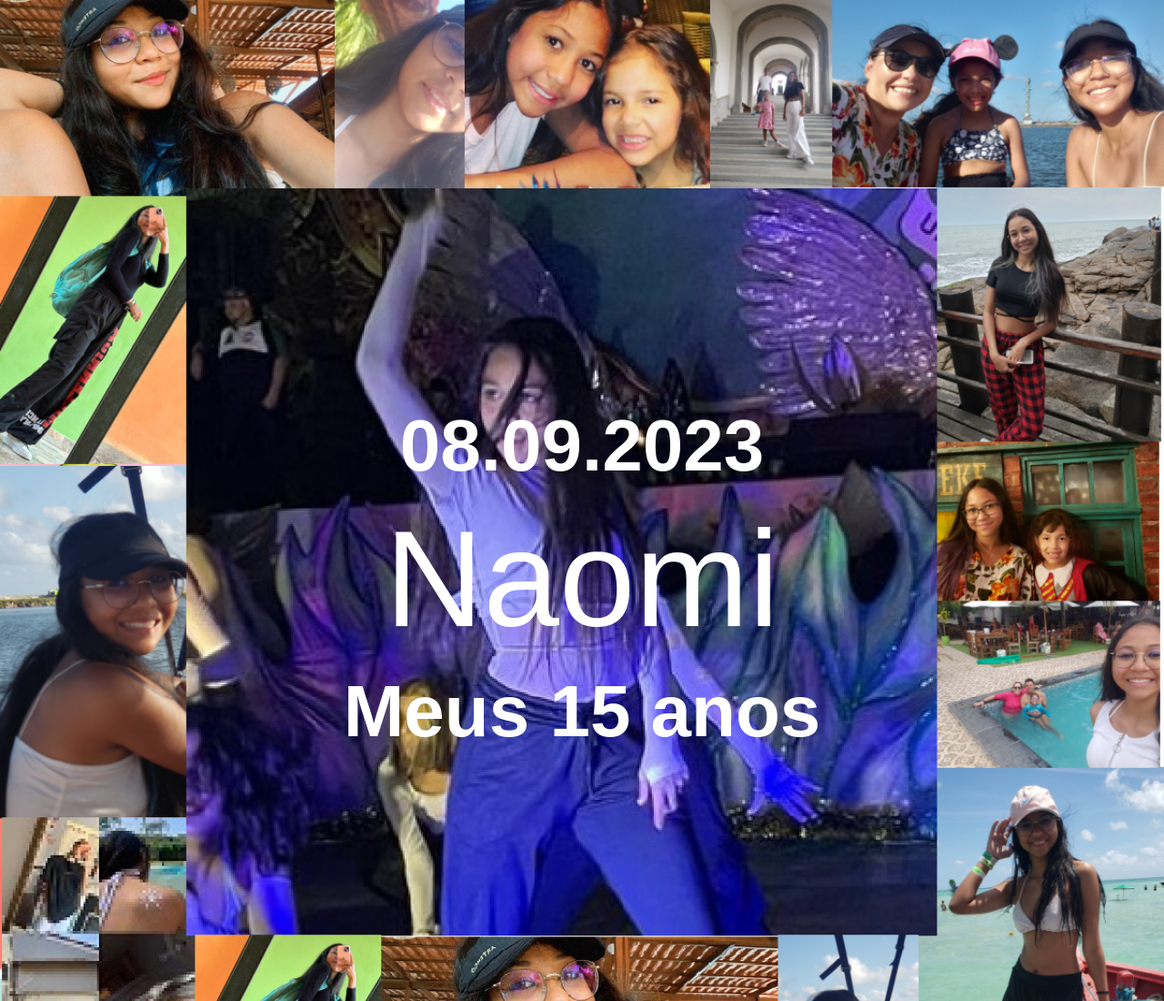
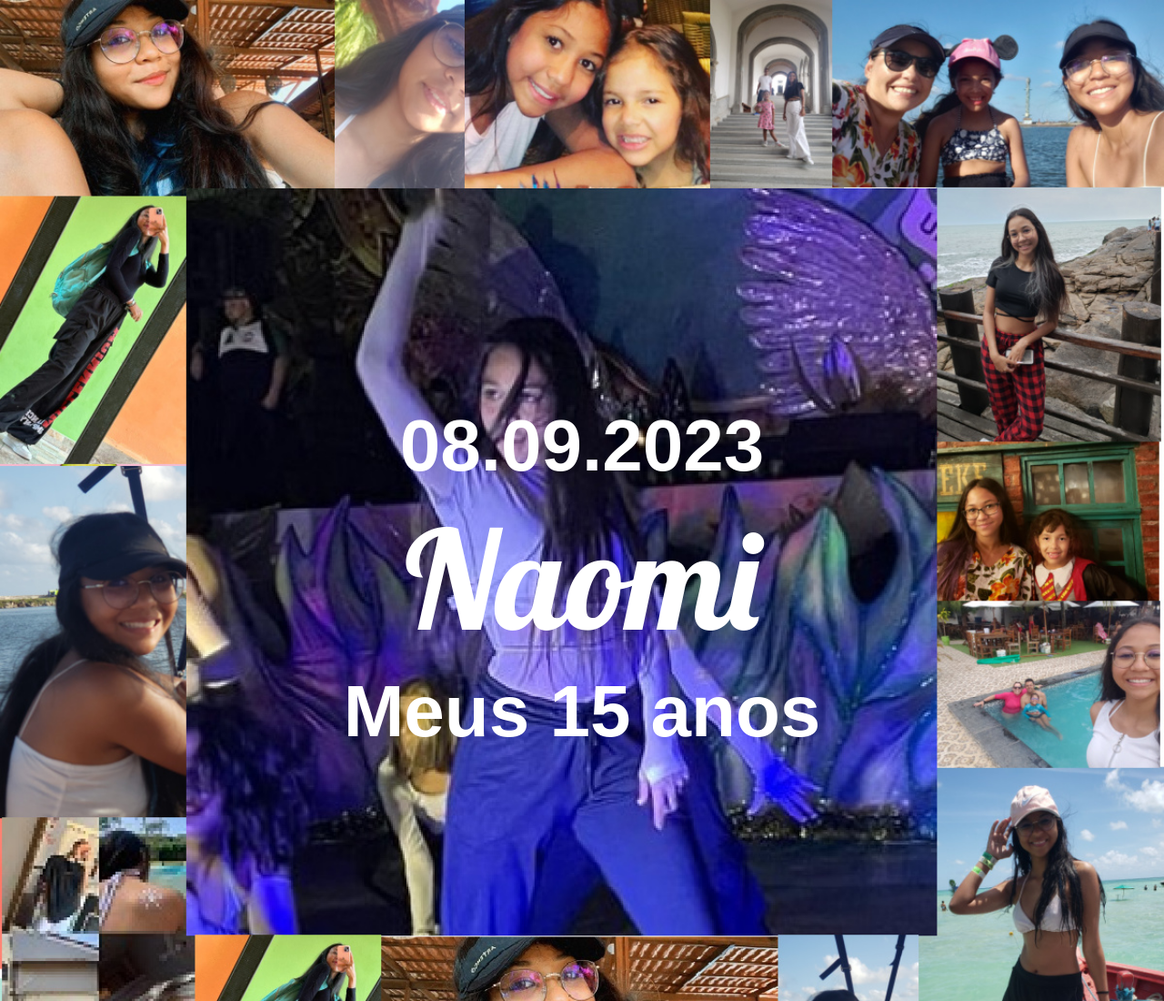
Before and after one commit to prihissung/nah-15, a plain HTML site: page index.html in a window 1280 px wide. Shown: the top 1100 px of the page at 91% size. Drawn offline with nearby package versions, Linux system fonts and the light colour scheme.

Commit message:
Update style.css
fonte

```diff
--- a/style.css
+++ b/style.css
@@ -66,9 +66,9 @@ p{
     text-align: center; /* Centraliza o texto horizontalmente */
     /*color: white;  Cor do texto */
   }
-  .text-container h1{
+.text-container h1{
+    font-family: 'Lobster', cursive;
     font-size: 150px;
-    font-family: 'Poppins', sans-serif;
   }
 
   .text-container h3{
```
